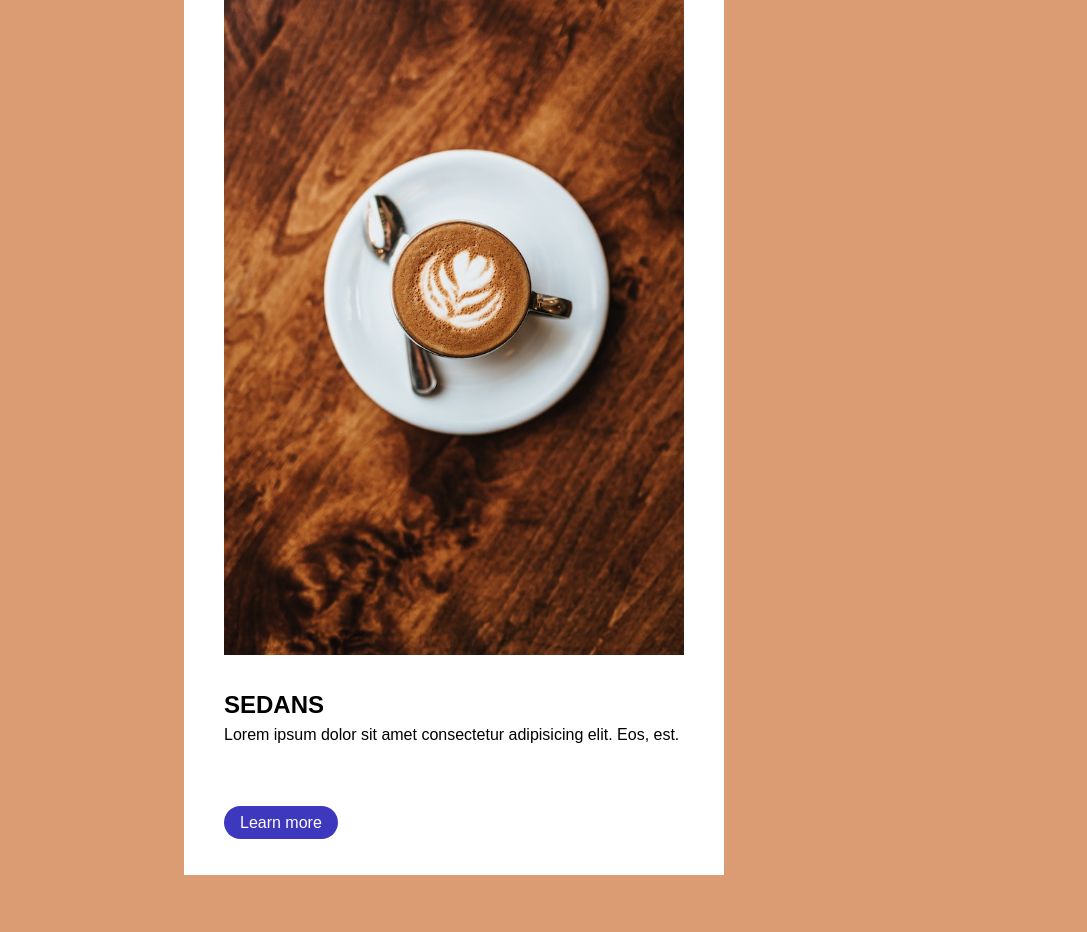
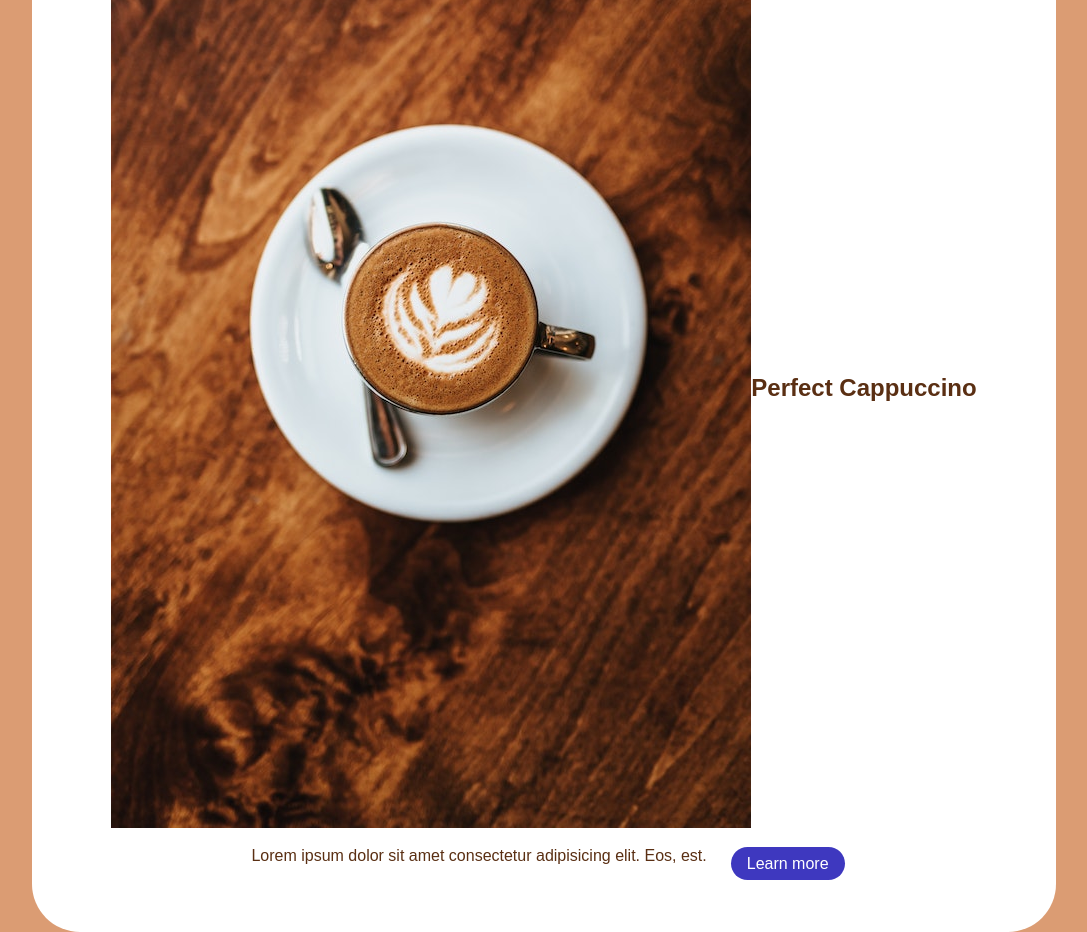
Before and after one commit to irm1005-itec1005-fall-2023/midterm-exam-yellowcape, a plain HTML site: page index.html in a window 1280 px wide. Shown: the whole page, without its empty margins (96-1183 px from the left). Before the commit the page ends 875 px from the top, so only its background shows below. Drawn offline with Linux system fonts and the light colour scheme.

Commit message:
checking notes

```diff
--- a/index.html
+++ b/index.html
@@ -31,7 +31,7 @@
 
         <img class="coffee" src="./images/coffee.jpg" alt="Coffee cup" />
 
-        <h2>Sedans</h2>
+        <h2>Perfect Cappuccino</h2>
         <p>Lorem ipsum dolor sit amet consectetur adipisicing elit. Eos, est.</p>
 
         <div class="read-more">
--- a/style.css
+++ b/style.css
@@ -48,31 +48,43 @@ body {
 }
 
 .coffee {
-  margin-bottom: 2rem;
   align-items: stretch;
+  max-height: 1rem
+  display: flex;
+  flex-direction: row;
+  justify-content: start;
+  flex-wrap: wrap;
+  border-radius: 2rem 2rem 0rem 0rem;
 }
 
 .vehicles-container {
   display: flex;
-  border-radius: 50%;
-  width: 75%;
+  border-radius: 0%
+  flex-grow: 1;
 }
 
-.vehicle {
-  background-color: blue;
-  padding: 2.5rem;
+
+
+h2 {
+  align-items: right;
+  color: #5a2f13;
+  padding-top: 5rem;
 }
 
-h2 {
-  text-transform: uppercase;
+p {
+  align-items: start;
+  color: #5a2f13;
+  padding-left: 1rem;
+  padding-right: 1rem;
 }
 
 .read-more {
-  margin-top: 4rem;
+  margin-top: 1rem;
+  padding: 0.5rem;
 }
 
 .btn{
-  margin-top: 3rem;
+  margin-top: 1rem;
   background-color: #3e38bf;
   color: white;
   padding: 0.5rem 1rem;
@@ -88,4 +100,14 @@ h2 {
 
 .vehicle:nth-child(1) {
   background-color: #ffffff;
+  border-radius: 3rem;
+  width: 60%;
+  max-height: 80%;
+  align-items: center;
+  padding-bottom: 3rem;
+  display: flex;
+  flex-direction: row;
+  justify-content: center;
+  flex-wrap: wrap;
+  flex-grow: 1;
 }
```
